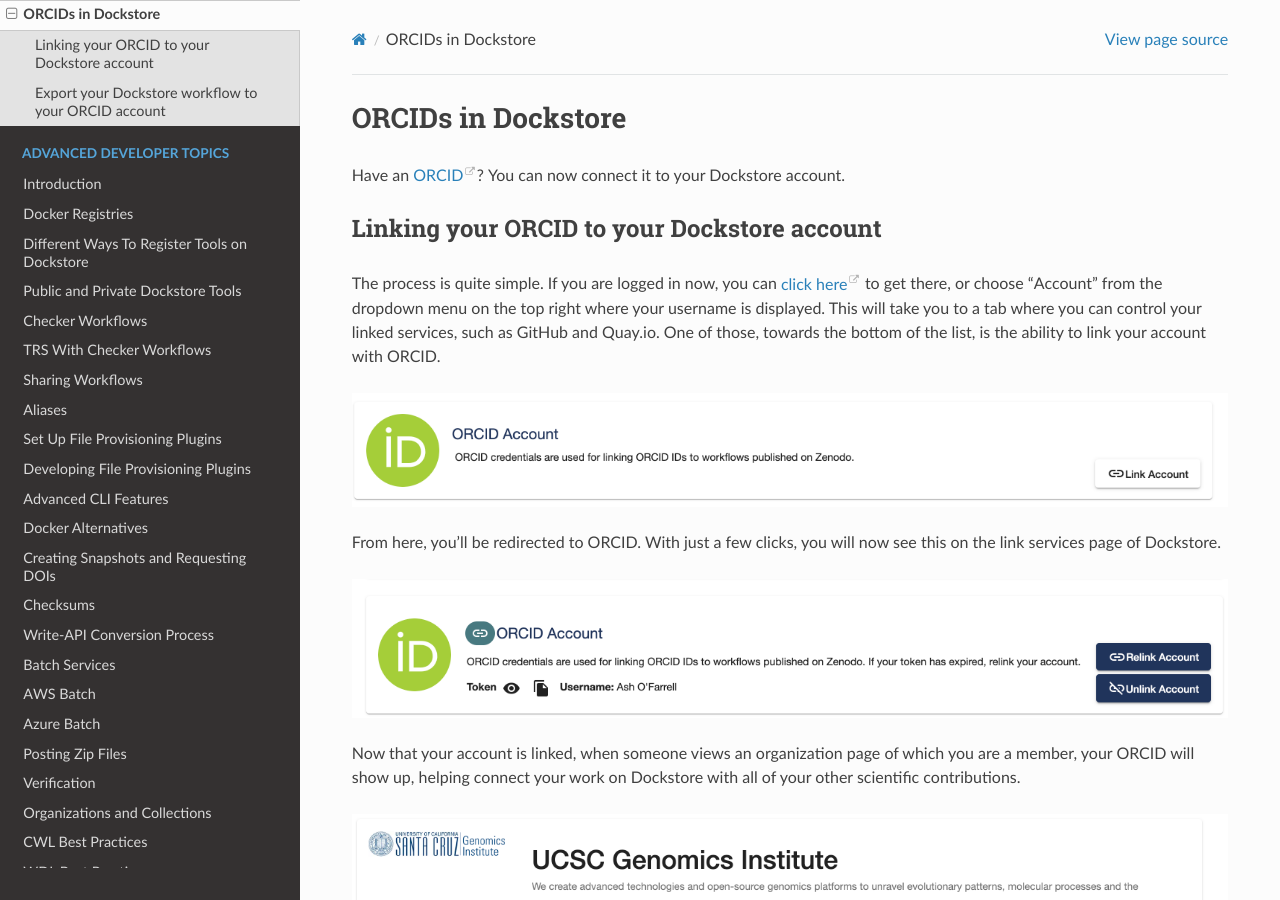
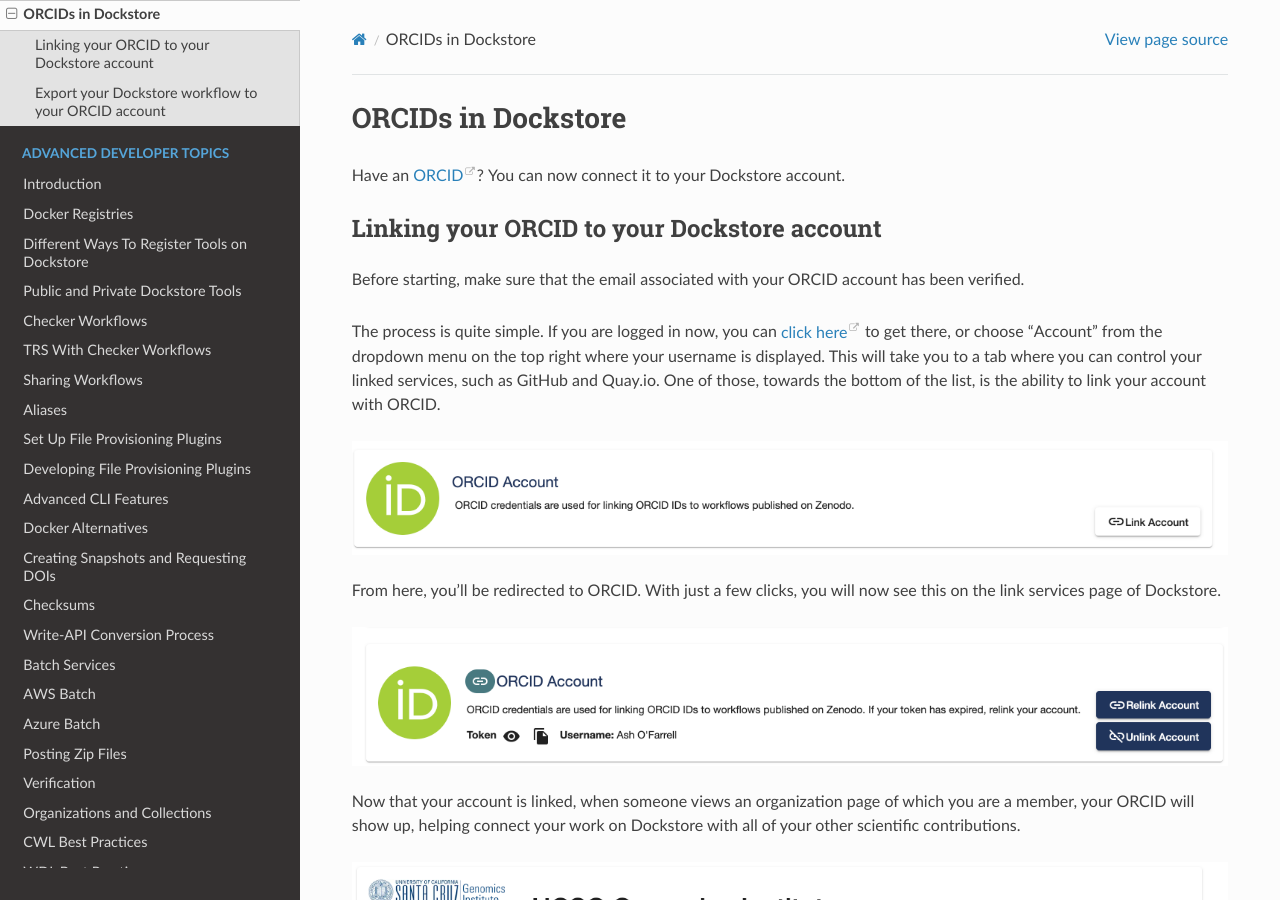
Before and after one commit to dockstore/dockstore-documentation, a Sphinx documentation site: the page built from docs/end-user-topics/ORCID.rst, in a window 1280 px wide and 900 px high. Built offline with Sphinx 7.4.7 and the Read the Docs theme 2.0.0, drawn with Linux system fonts in a browser that asks for light colours; some of the changed lines change nothing that is shown.

Commit message:
Update ORCID.rst (#158)
* Update ORCID.rst

1. Added a sentence to ensure user verifies the email associated with ORCID
2. Corrected an unfortunate typo

* Update ORCID.rst

```diff
--- a/docs/end-user-topics/ORCID.rst
+++ b/docs/end-user-topics/ORCID.rst
@@ -7,6 +7,8 @@
 
 Linking your ORCID to your Dockstore account
 --------------------------------------------
+
+Before starting, make sure that the email associated with your ORCID account has been verified.
 
 The process is quite simple. If you are logged in now, you can `click here`_ to get there, or choose "Account" from the dropdown menu on the top right where your username is displayed. This will take you to a tab where you can control your linked services, such as GitHub and Quay.io. One of those, towards the bottom of the list, is the ability to link your account with ORCID.
 
@@ -18,7 +20,7 @@
 From here, you'll be redirected to ORCID. With just a few clicks, you will now see this on the link services page of Dockstore.
 
 .. image::  /assets/images/docs/orcid_after_account_linkage.png
-  :alt: After linking ORCID to Dockstore there will be options to relink, unlick, or view your token
+  :alt: After linking ORCID to Dockstore there will be options to relink, unlink, or view your token
 
 Now that your account is linked, when someone views an organization page of which you are a member, your ORCID will show up, helping connect your work on Dockstore with all of your other scientific contributions.
 
```
